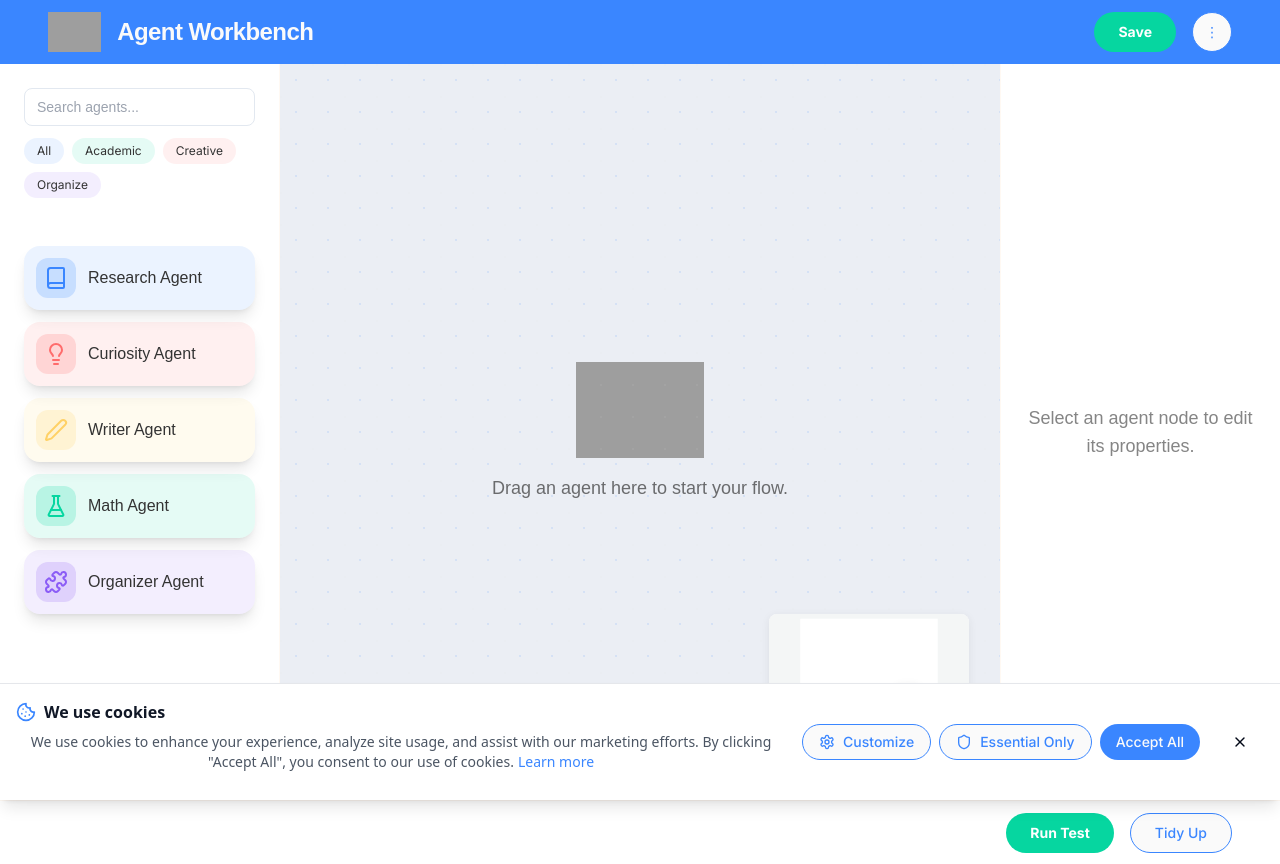
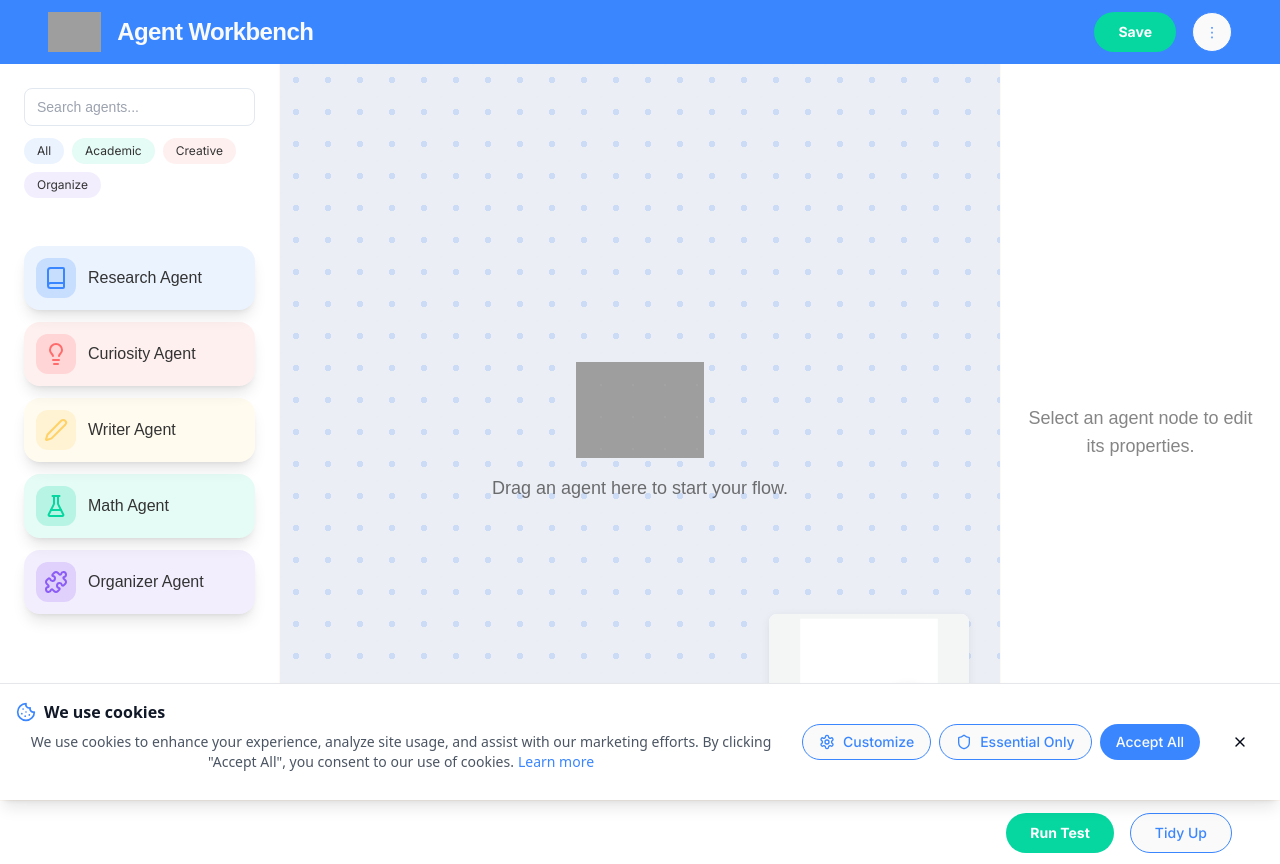
Before and after one commit to eak-mentraAI/Mentra-Website, a React (Vite) app: page /agent-workbench in a window 1280 px wide. Built offline with nearby package versions, Linux system fonts and the light colour scheme; grey boxes are pictures that could not be loaded.

Commit message:
Make dot grid overlay dots larger and use Mentra light blue for color

```diff
--- a/src/pages/AgentWorkbench.tsx
+++ b/src/pages/AgentWorkbench.tsx
@@ -175,7 +175,7 @@ const AgentWorkbench: React.FC = () => {
           {/* Central Canvas */}
           <section className="flex-1 relative bg-mentra-blue/10" ref={reactFlowWrapper}>
             {/* Dot grid overlay */}
-            <div className="absolute inset-0 pointer-events-none z-0" style={{ backgroundImage: 'radial-gradient(rgba(58,134,255,0.12) 1.5px, transparent 1.5px)', backgroundSize: '32px 32px' }} />
+            <div className="absolute inset-0 pointer-events-none z-0" style={{ backgroundImage: 'radial-gradient(rgba(58,134,255,0.18) 3px, transparent 3px)', backgroundSize: '32px 32px' }} />
             <ReactFlow
               nodes={nodes}
               edges={edges}
```
